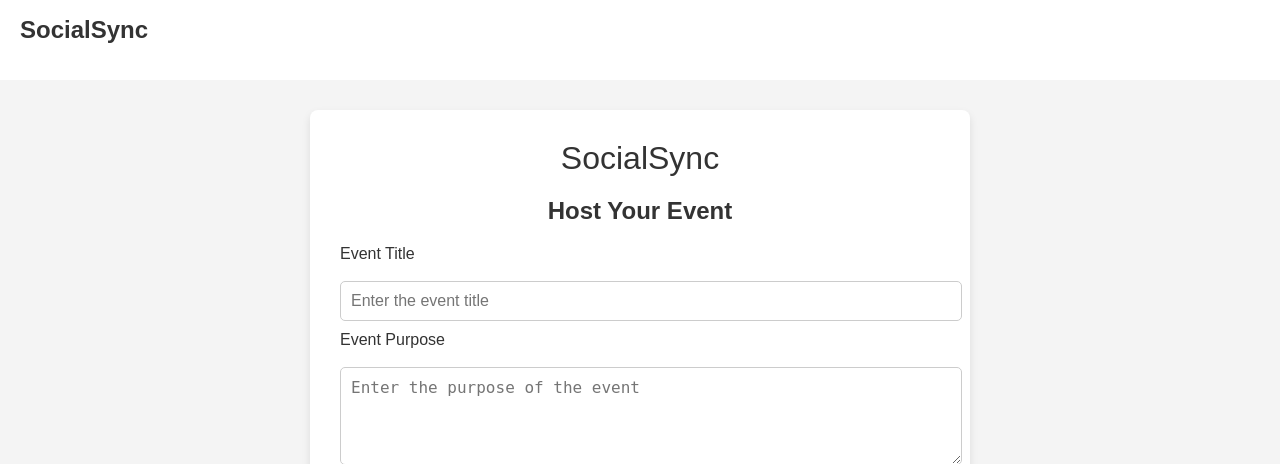
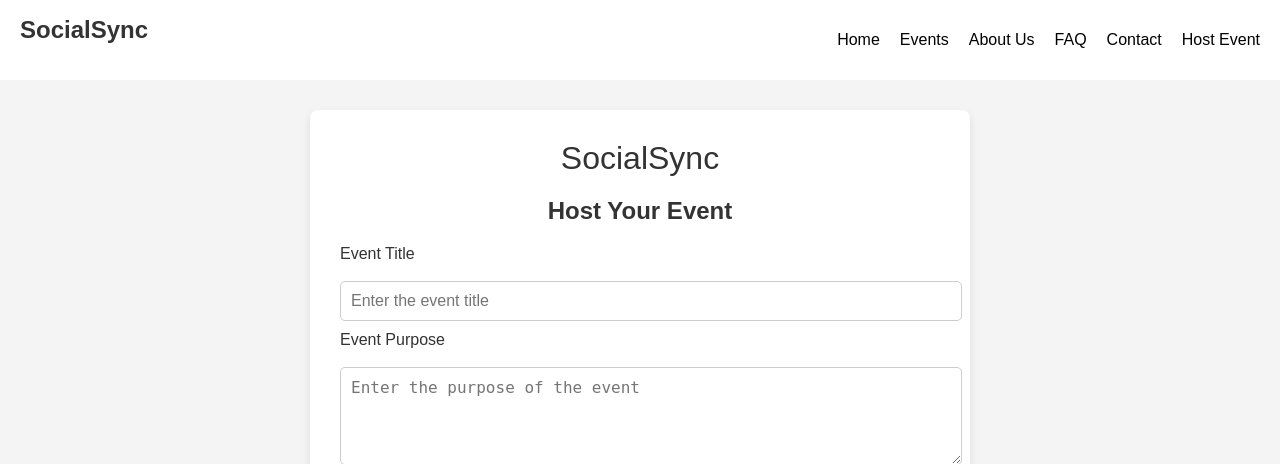
Before and after one commit to Lofiea/socialsync-event-management, a Python web app: template templates/hostevents.html in a window 1280 px wide. Shown: the top 464 px of the page. Run offline with Jinja, Linux system fonts and the light colour scheme; the template is opened without the code that fills it, so the values that code supplies are empty.

Commit message:
somethin

```diff
--- a/templates/hostevents.html
+++ b/templates/hostevents.html
@@ -45,7 +45,7 @@
 
         /* Styling links in the nav bar */
         .navbar .nav-links a {
-            color: #fff;
+            color: #000000;
             text-decoration: none;
             font-size: 16px;
         }
```
